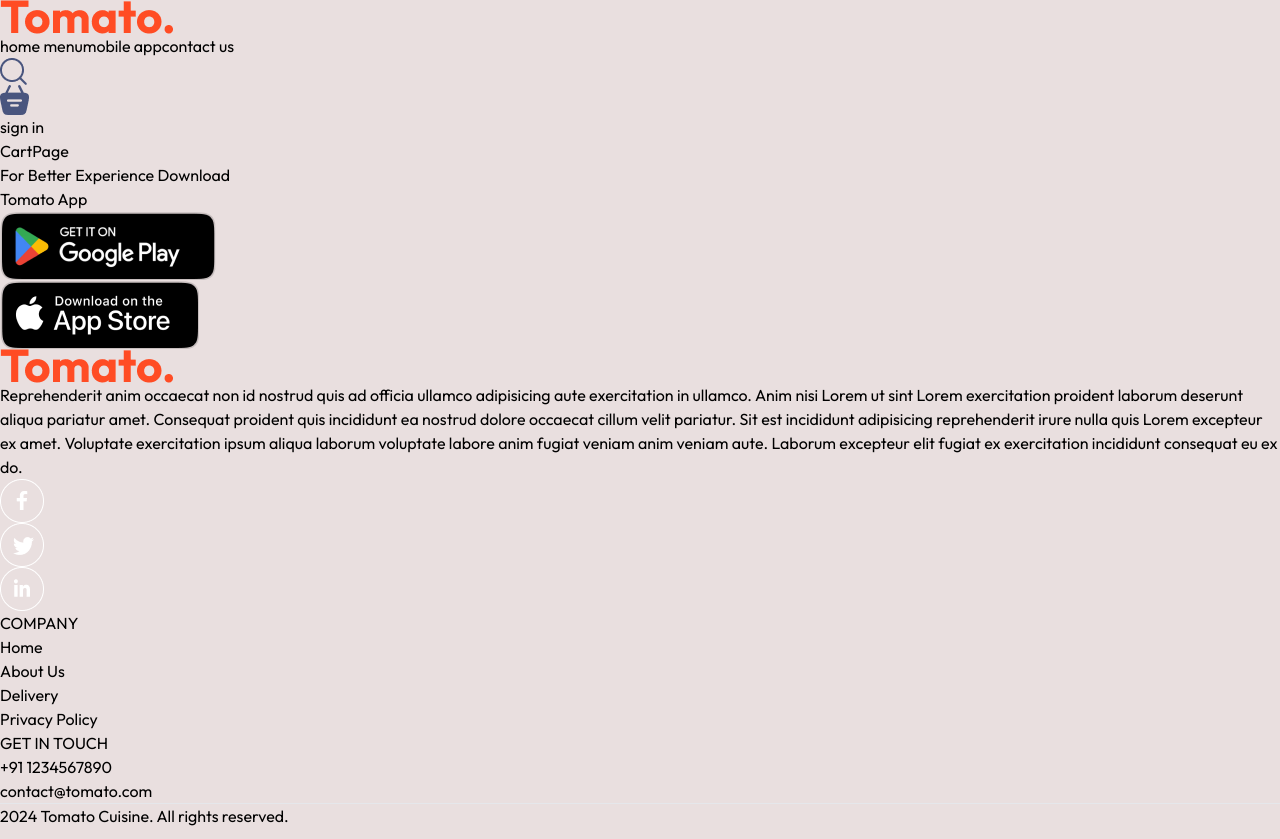
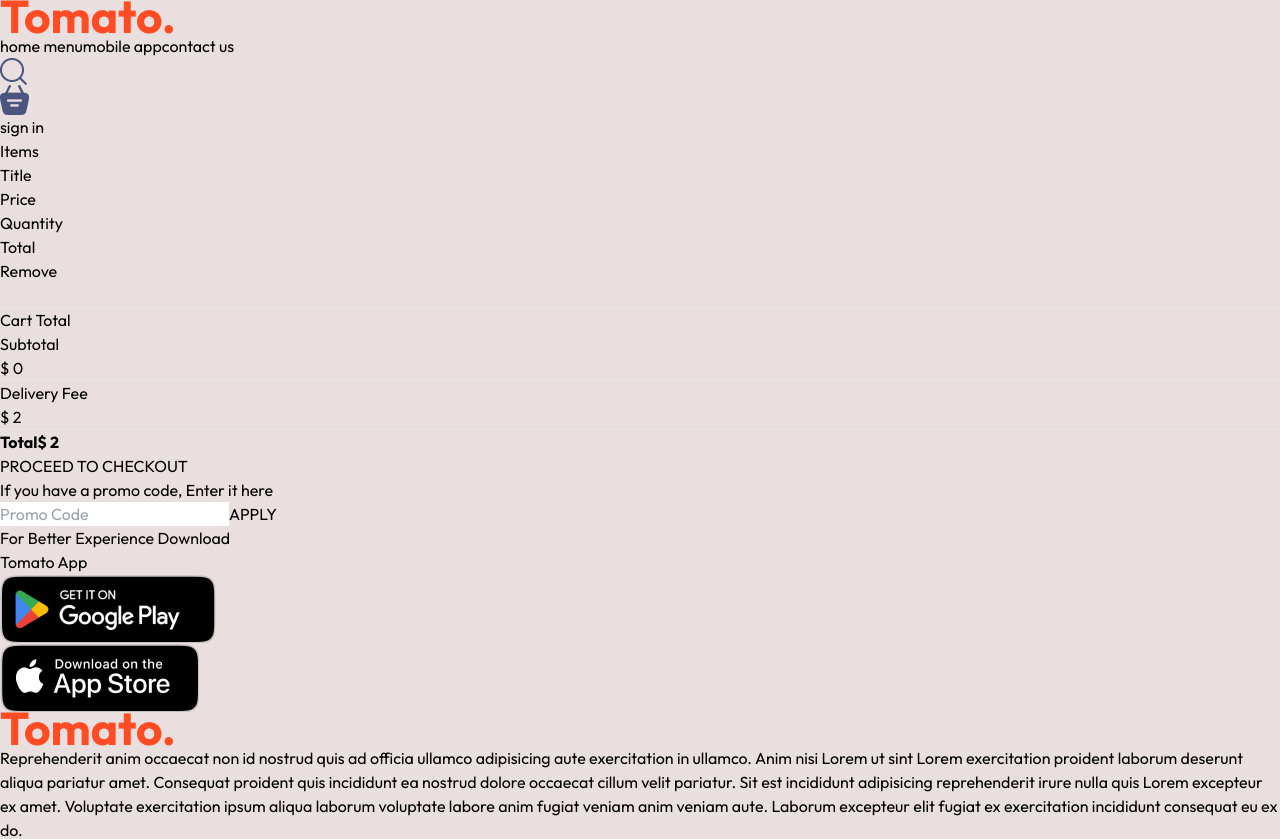
Before and after one commit to samarpansarkar/MERN-foodApp, a React (Vite) app in the folder frontend/: page /cart in a window 1280 px wide. Shown: the top 839 px of the page. Built offline with nearby package versions, Linux system fonts and the light colour scheme.

Commit message:
cart page

```diff
--- a/frontend/src/components/Navbar/Navbar.jsx
+++ b/frontend/src/components/Navbar/Navbar.jsx
@@ -1,29 +1,84 @@
-import { Link } from 'react-router-dom';
-import { assets } from '../../assets/assets.js';
-import { useState } from "react";
+import { Link } from "react-router-dom";
+import { assets } from "../../assets/assets.js";
+import { useContext, useState } from "react";
+import { StoreContext } from "../../context/StoreContext.jsx";
 
 const Navbar = ({ showLogin, setShowLogin }) => {
-    const [menu, setMenu] = useState('home');
+  const [menu, setMenu] = useState("home");
 
-    return (
-        <div className="p-20px flex justify-between items-center ">
-            <img src={assets.logo} alt="Logo" className="w-36" />
-            <ul className="flex list-none gap-5 text-[#49557e] text-lg cursor-pointer">
-                <Link to="/" onClick={() => setMenu("home")} className={menu === "home" ? "pb-1 border-b-2 border-solid border-orange-600" : ""}>home</Link>   {/*  pb-1 border-b-2 border-solid border-orange-600 */}
-                <a href="#explore-menu" onClick={() => setMenu("menu")} className={menu === "menu" ? "pb-1 border-b-2 border-solid border-orange-600" : ""}>menu</a>
-                <a href="#app-download" onClick={() => setMenu("mobile")} className={menu === "mobile" ? "pb-1 border-b-2 border-solid border-orange-600" : ""}>mobile app</a>
-                <a href="#footer" onClick={() => setMenu("contact")} className={menu === "contact" ? "pb-1 border-b-2 border-solid border-orange-600" : ""}>contact us</a>
-            </ul>
-            <div className="flex items-center gap-10">
-                <img src={assets.search_icon} alt="Search" className="relative" />
-                <div className="relative">
-                    <img src={assets.basket_icon} alt="" />
-                    <div className="absolute min-w-3 min-h-3 bg-orange-600 border-solid rounded-[50%] top-[-8px] right-[-8px]"></div>
-                </div>
-                <button onClick={() => { showLogin ? setShowLogin(false) : setShowLogin(true) }} className="text-base px-3 py-2 border-2 border-solid border-orange-300 rounded-2xl  hover:bg-orange-600 hover:text-white">sign in</button>
-            </div>
+  const { getTotalCartAmount } = useContext(StoreContext);
+
+  return (
+    <div className='p-20px flex justify-between items-center '>
+      <Link to='/'>
+        <img src={assets.logo} alt='Logo' className='w-36' />
+      </Link>
+      <ul className='flex list-none gap-5 text-[#49557e] text-lg cursor-pointer'>
+        <Link
+          to='/'
+          onClick={() => setMenu("home")}
+          className={
+            menu === "home"
+              ? "pb-1 border-b-2 border-solid border-orange-600"
+              : ""
+          }>
+          home
+        </Link>{" "}
+        {/*  pb-1 border-b-2 border-solid border-orange-600 */}
+        <a
+          href='#explore-menu'
+          onClick={() => setMenu("menu")}
+          className={
+            menu === "menu"
+              ? "pb-1 border-b-2 border-solid border-orange-600"
+              : ""
+          }>
+          menu
+        </a>
+        <a
+          href='#app-download'
+          onClick={() => setMenu("mobile")}
+          className={
+            menu === "mobile"
+              ? "pb-1 border-b-2 border-solid border-orange-600"
+              : ""
+          }>
+          mobile app
+        </a>
+        <a
+          href='#footer'
+          onClick={() => setMenu("contact")}
+          className={
+            menu === "contact"
+              ? "pb-1 border-b-2 border-solid border-orange-600"
+              : ""
+          }>
+          contact us
+        </a>
+      </ul>
+      <div className='flex items-center gap-10'>
+        <img src={assets.search_icon} alt='Search' className='relative' />
+        <div className='relative'>
+          <Link to='/cart'>
+            <img src={assets.basket_icon} alt='' />
+          </Link>
+          <div
+            className={
+              getTotalCartAmount() === 0
+                ? ""
+                : "absolute min-w-3 min-h-3 bg-orange-600 border-solid rounded-[50%] top-[-8px] right-[-8px] animate-bounce"
+            }></div>
         </div>
-    )
-}
+        <button
+          onClick={() => {
+            showLogin ? setShowLogin(false) : setShowLogin(true);
+          }}
+          className='text-base px-3 py-2 border-2 border-solid border-orange-300 rounded-2xl  hover:bg-orange-600 hover:text-white'>
+          sign in
+        </button>
+      </div>
+    </div>
+  );
+};
 
-export default Navbar
+export default Navbar;
--- a/frontend/src/context/StoreContext.jsx
+++ b/frontend/src/context/StoreContext.jsx
@@ -1,6 +1,5 @@
 import { createContext, useEffect, useState } from "react";
 import { food_list } from "../assets/assets";
-
 
 export const StoreContext = createContext(null);
 
@@ -9,35 +8,39 @@
 
   const addToCart = (itemId) => {
     if (!cartItems[itemId]) {
-            setCartItems(prev => ({ ...prev, [itemId]: 1 }))
+      setCartItems((prev) => ({ ...prev, [itemId]: 1 }));
+    } else {
+      setCartItems((prev) => ({ ...prev, [itemId]: prev[itemId] + 1 }));
     }
-        else {
-            setCartItems(prev => ({ ...prev, [itemId]: prev[itemId] + 1 }))
+  };
+  const removeFromCart = (itemId) => {
+    setCartItems((prev) => ({ ...prev, [itemId]: prev[itemId] - 1 }));
+  };
+
+  const getTotalCartAmount = () => {
+    let totalAmount = 0;
+    for (const item in cartItems) {
+      if (cartItems[item] > 0) {
+        let itemInfo = food_list.find((product) => product._id === item);
+        totalAmount += itemInfo.price * cartItems[item];
       }
     }
-    const removeFromCart = (itemId) => {
-        setCartItems(prev => ({ ...prev, [itemId]: prev[itemId] - 1 }))
-    }
-
-    useEffect(() => {
-        console.log(cartItems);
-    }
-        ,
-        [cartItems])
+    return totalAmount;
+  };
 
   const contextValue = {
     food_list,
     cartItems,
     setCartItems,
     addToCart,
-        removeFromCart
-
-    }
+    removeFromCart,
+    getTotalCartAmount,
+  };
   return (
     <StoreContext.Provider value={contextValue}>
       {props.children}
     </StoreContext.Provider>
-    )
-}
+  );
+};
 
 export default StoreContextProvider;
--- a/frontend/src/pages/Cart/CartPage.jsx
+++ b/frontend/src/pages/Cart/CartPage.jsx
@@ -1,11 +1,91 @@
-import React from 'react'
+import React, { useContext } from "react";
+import { StoreContext } from "../../context/StoreContext";
 
 const CartPage = () => {
-    return (
-        <div>
-            <h1>CartPage</h1>
+  const { cartItems, food_list, removeFromCart, getTotalCartAmount } =
+    useContext(StoreContext);
+  return (
+    <div className='mt-24'>
+      <div className=''>
+        <div className='grid grid-flow-col grid-cols-5 items-center text-lg justify-between'>
+          <p>Items</p>
+          <p>Title</p>
+          <p>Price</p>
+          <p>Quantity</p>
+          <p>Total</p>
+          <p>Remove</p>
         </div>
-    )
-}
+        <br />
+        <hr className='border-black' />
+        {food_list.map((item, index) => {
+          if (cartItems[item._id] > 0) {
+            return (
+              <div key={index} className='bg-orange-400'>
+                <div
+                  className='grid grid-flow-col grid-cols-6 items-center text-lg  text-center mx-3 justify-between py-2  '
+                  key={index}>
+                  <img src={item.image} alt={item.name} className='w-12' />
+                  <p>{item.name}</p>
+                  <p>$ {item.price}</p>
+                  <p>{cartItems[item._id]}</p>
+                  <p>$ {item.price * cartItems[item._id]}</p>
+                  <p
+                    onClick={() => {
+                      removeFromCart(item._id);
+                    }}
+                    className='cursor-pointer'>
+                    x
+                  </p>
+                </div>
+                <hr className='border-none h-1 bg-orange-100' />
+              </div>
+            );
+          }
+        })}
+      </div>
+      <div className='mt-20 flex justify-between gap-5'>
+        <div className='flex-1 flex flex-col gap-5'>
+          <h2>Cart Total</h2>
+          <div>
+            <div className='flex justify-between p-2'>
+              <p>Subtotal</p>
+              <p>$ {getTotalCartAmount()}</p>
+            </div>
+            <hr className='border-none h-1 bg-orange-100' />
+            <div className='flex justify-between p-2'>
+              <p>Delivery Fee</p>
+              <p>$ {2}</p>
+            </div>
+            <hr className='border-none h-1 bg-orange-100' />
+            <div className='flex justify-between p-2'>
+              <b>Total</b>
+              <b>$ {getTotalCartAmount() + 2}</b>
+            </div>
+          </div>
+          <button className='text-base w-fit px-3 py-2 border-2 border-solid bg-orange-300 border-orange-500 rounded-xl  hover:bg-orange-600 hover:text-white'>
+            PROCEED TO CHECKOUT
+          </button>
+        </div>
+        <div className='flex-1'>
+          <div>
+            <p className='text-orange-500'>
+              If you have a promo code, Enter it here
+            </p>
+            <div className='flex gap-4'>
+              <input
+                type='text'
+                placeholder='Promo Code'
+                className='p-2 border-2 border-orange-500 rounded-md text-center'
+              />
+              <button className='text-base px-3 py-2 border-2 border-solid bg-orange-300 border-orange-500 rounded-xl  hover:bg-orange-600 hover:text-white'>
+                APPLY
+              </button>
+            </div>
+          </div>
+        </div>
+      </div>
+    </div>
+  );
+};
 
-export default CartPage
+export default CartPage;
```
Lines whose indentation alone changed are shown as unchanged.
